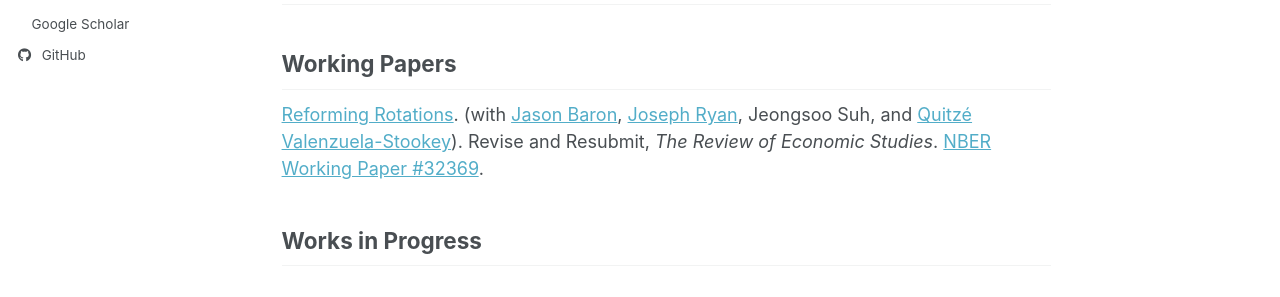
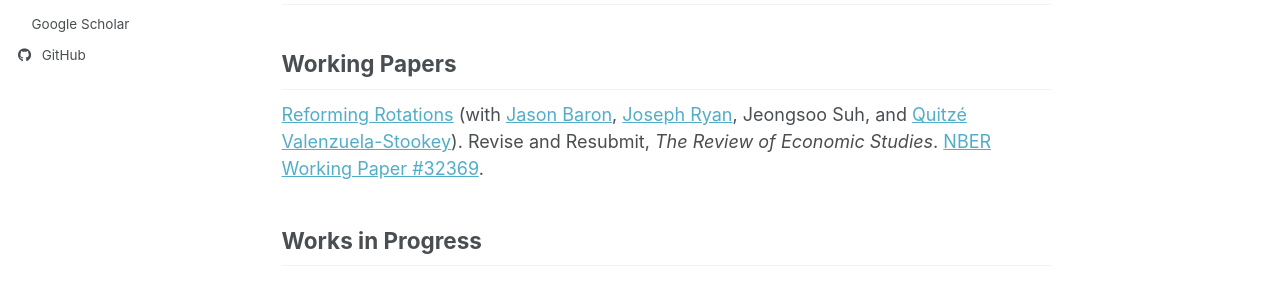
Before and after one commit to richardlombardo/richardlombardo.github.io, a Jekyll site: the page built from _pages/research.md, in a window 1280 px wide. Shown: the part 222-519 px from the top of the page. Built offline with Jekyll 4.4.1, drawn with Linux system fonts in a browser that asks for light colours; a style sheet for code colours, icons or effects is not loaded.

```diff
--- a/_pages/research.md
+++ b/_pages/research.md
@@ -11,7 +11,7 @@ classes: wide
 ## Working Papers
 
 <a href="https://drive.google.com/file/d/1aXQiwOq-lLbRoTad3YeMvhYxqZy6hxlp/view"
-   target="_blank" rel="noopener noreferrer">Reforming Rotations</a>.
+   target="_blank" rel="noopener noreferrer">Reforming Rotations</a>
 (with <a href="https://sites.google.com/view/jasonbaron/home"
 target="_blank" rel="noopener noreferrer">Jason Baron</a>,
 <a href="https://ssw.umich.edu/directories/contacts/tenure-track-faculty/joseph-p-ryan/joryan"
```
